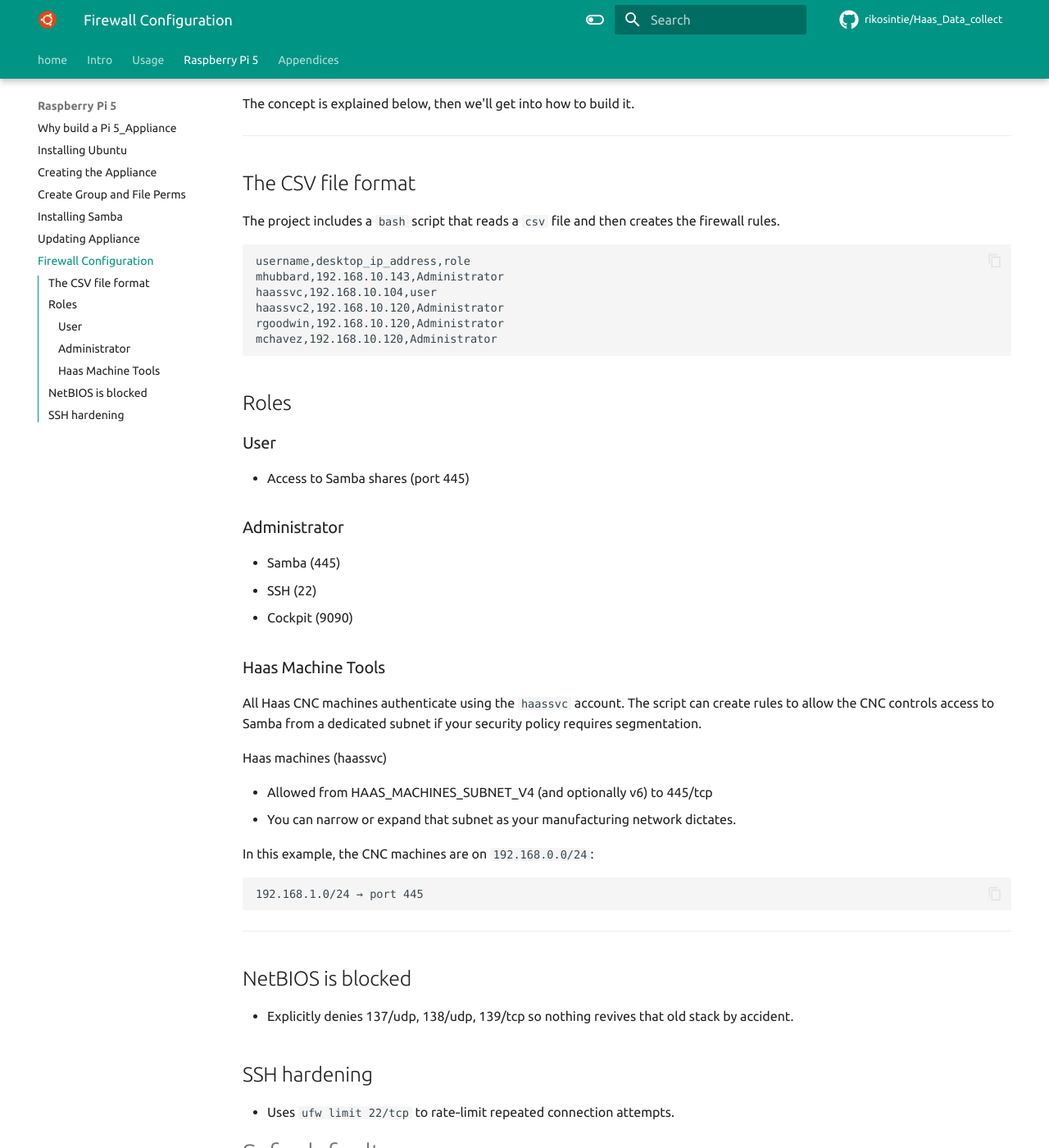
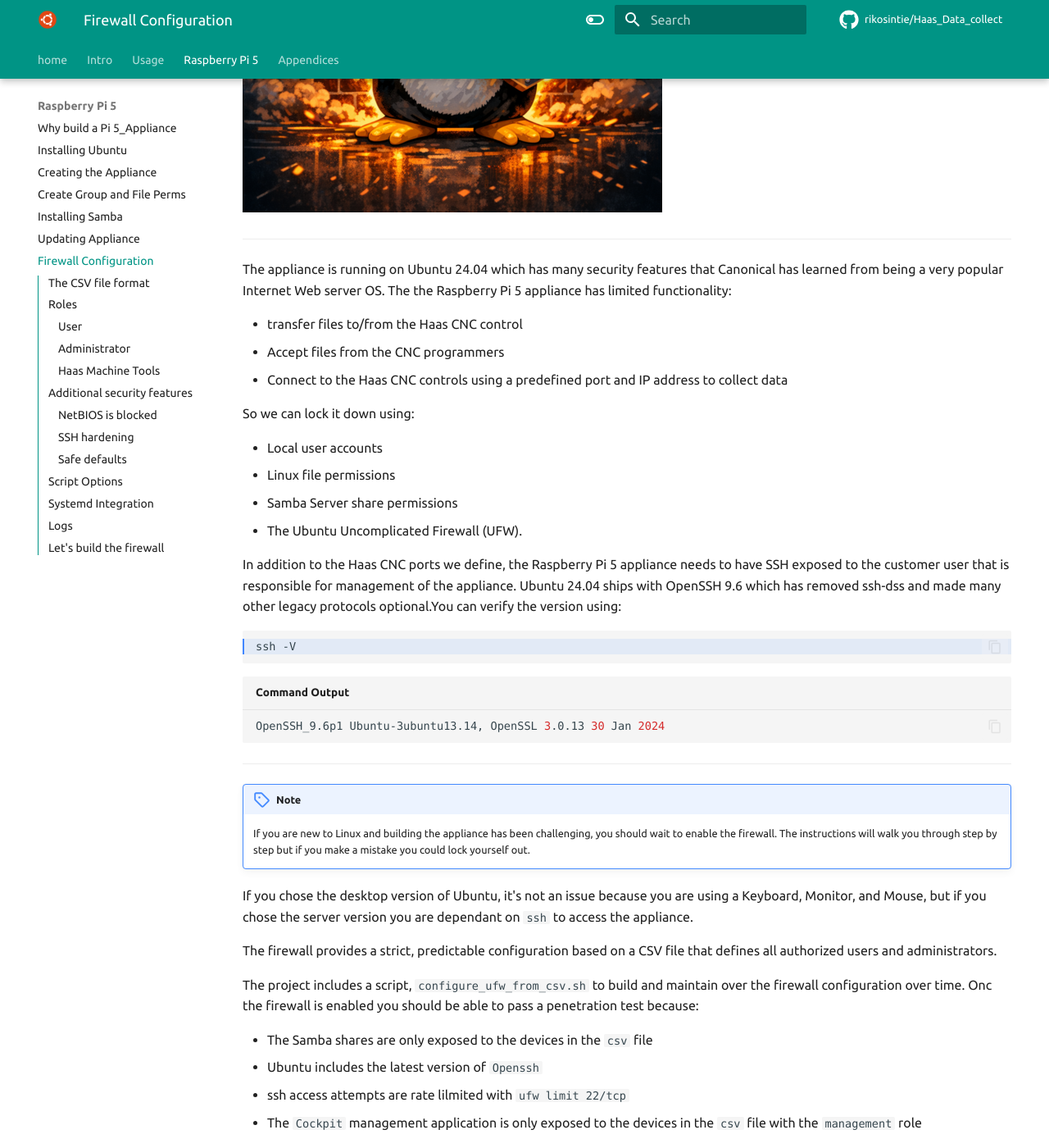
Before and after one commit to rikosintie/Haas_Data_collect, an MkDocs documentation site: the page built from docs/build_pi_5_appliance/firewall_configuration.md, in a window 1280 px wide and 1400 px high, scrolled down 547 px. Shown: the whole window at 82% size. Built offline with MkDocs 1.6.1 and Material for MkDocs 9.7.7, drawn with Linux system fonts in a browser that asks for light colours; some web fonts are replaced; comment, search, counter and statistics services are not loaded; some of the changed text lies outside the part shown.

Commit message:
Git Title: moved "Securing Appliance" into the firewall configuration
Git Description:
Moved the "Securing Appliance" section into the firewall configuration
documentation to consolidate security-related information in one place.

````diff
--- a/docs/build_pi_5_appliance/firewall_configuration.md
+++ b/docs/build_pi_5_appliance/firewall_configuration.md
@@ -1,13 +1,60 @@
 # Haas Appliance Firewall System
 
-The Haas Appliance uses a strict, predictable firewall configuration based on a CSV file that defines all authorized users and administrators.
+----------------------------------------------------------------
 
-The project includes a script you can drop into your appliance build and maintain over time. The design concept is:
+![screenshot](img/Tux_firewall1.resized.png)
 
-- Reads a CSV with header: username,desktop_ip_address,role
+----------------------------------------------------------------
+
+The appliance is running on Ubuntu 24.04 which has many security features that Canonical has learned from being a very popular Internet Web server OS. The the Raspberry Pi 5 appliance has limited functionality:
+
+- transfer files to/from the Haas CNC control
+- Accept files from the CNC programmers
+- Connect to the Haas CNC controls using a predefined port and IP address to collect data
+
+So we can lock it down using:
+
+- Local user accounts
+- Linux file permissions
+- Samba Server share permissions
+- The Ubuntu Uncomplicated Firewall (UFW).
+
+In addition to the Haas CNC ports we define, the Raspberry Pi 5 appliance needs to have SSH exposed to the customer user that is responsible for management of the appliance. Ubuntu 24.04 ships with OpenSSH 9.6 which has removed ssh-dss and made many other legacy protocols optional.You can verify the version using:
+
+```bash  hl_lines='1'
+ssh -V
+```
+
+```bash title='Command Output'
+OpenSSH_9.6p1 Ubuntu-3ubuntu13.14, OpenSSL 3.0.13 30 Jan 2024
+```
+
+----------------------------------------------------------------
+
+!!! Note Enabling the firewall is optional
+    If you are new to Linux and building the appliance has been challenging, you should wait to enable the firewall. The instructions will walk you through step by step but if you make a mistake you could lock yourself out.
+
+If you chose the desktop version of Ubuntu, it's not an issue because you are using a Keyboard, Monitor, and Mouse, but if you chose the server version you are dependant on `ssh` to access the appliance.
+
+The firewall provides a strict, predictable configuration based on a CSV file that defines all authorized users and administrators.
+
+The project includes a script, `configure_ufw_from_csv.sh` to build and maintain over the firewall configuration over time. Onc the firewall is enabled you should be able to pass a penetration test because:
+
+- The Samba shares are only exposed to the devices in the `csv` file
+- Ubuntu includes the latest version of `Openssh`
+- ssh access attempts are rate lilmited with  `ufw limit 22/tcp`
+- The `Cockpit` management application is only exposed to the devices in the `csv` file with the `management` role
+
+At the end of this section there is a PowerShell script that you can use to test the secirity of the appliance.
+
+----------------------------------------------------------------
+
+The design concept is:
+
+- Reads a CSV file with the header: username,desktop_ip_address,role
 - Supports roles:
      1. user → Samba (445) only
-     1. Administrator → Samba (445), SSH (22), Cockpit (9090)
+     2. Administrator → Samba (445), SSH (22), Cockpit (9090)
 - Adds UFW rules for IPv4 and IPv6 (UFW handles both automatically when IPv6 is enabled)
 - Adds extra firewall hardening that you may want in a manufacturing environment
 - Allows the Haas machines to be on a separate segmented subnet
@@ -20,7 +67,7 @@ The concept is explained below, then we'll get into how to build it.
 
 ## The CSV file format
 
-The project includes a `bash` script that reads a `csv` file and then creates the firewall rules.
+The project includes a `bash` script that reads a `csv` file and then creates the firewall rules. The `csv` file format is shown below:
 
 ```text
 username,desktop_ip_address,role
@@ -31,17 +78,19 @@ rgoodwin,192.168.10.120,Administrator
 mchavez,192.168.10.120,Administrator
 ```
 
+----------------------------------------------------------------
+
 ## Roles
 
 ### User
 
-- Access to Samba shares (port 445)
+- Access to Samba shares (port 445) only
 
 ### Administrator
 
-- Samba (445)
-- SSH (22)
-- Cockpit (9090)
+- Access to Samba shares (port 445)
+- SSH (22) access to manage the appliance
+- Cockpit (9090) access for web management
 
 ### Haas Machine Tools
 
@@ -60,15 +109,19 @@ In this example, the CNC machines are on `192.168.0.0/24`:
 
 ----------------------------------------------------------------
 
-## NetBIOS is blocked
+## Additional security features
 
-- Explicitly denies 137/udp, 138/udp, 139/tcp so nothing revives that old stack by accident.
+The script includes the following features in addition to the firewall `allow/deny` rules
 
-## SSH hardening
+### NetBIOS is blocked
+
+- Explicitly denies 137/udp, 138/udp, 139/tcp so **nothing revives that old stack by accident**.
+
+### SSH hardening
 
 - Uses `ufw limit 22/tcp` to rate‑limit repeated connection attempts.
 
-# Safe defaults
+### Safe defaults
 
 - deny incoming, allow outgoing
 - Loopback allowed
````
